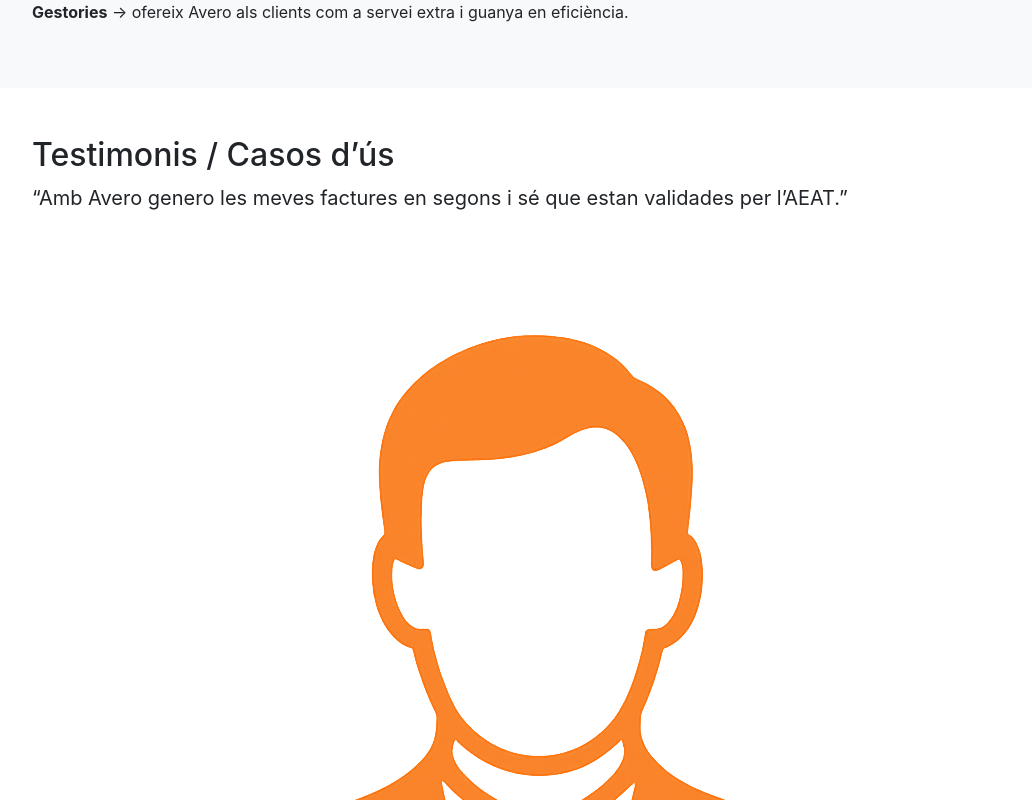
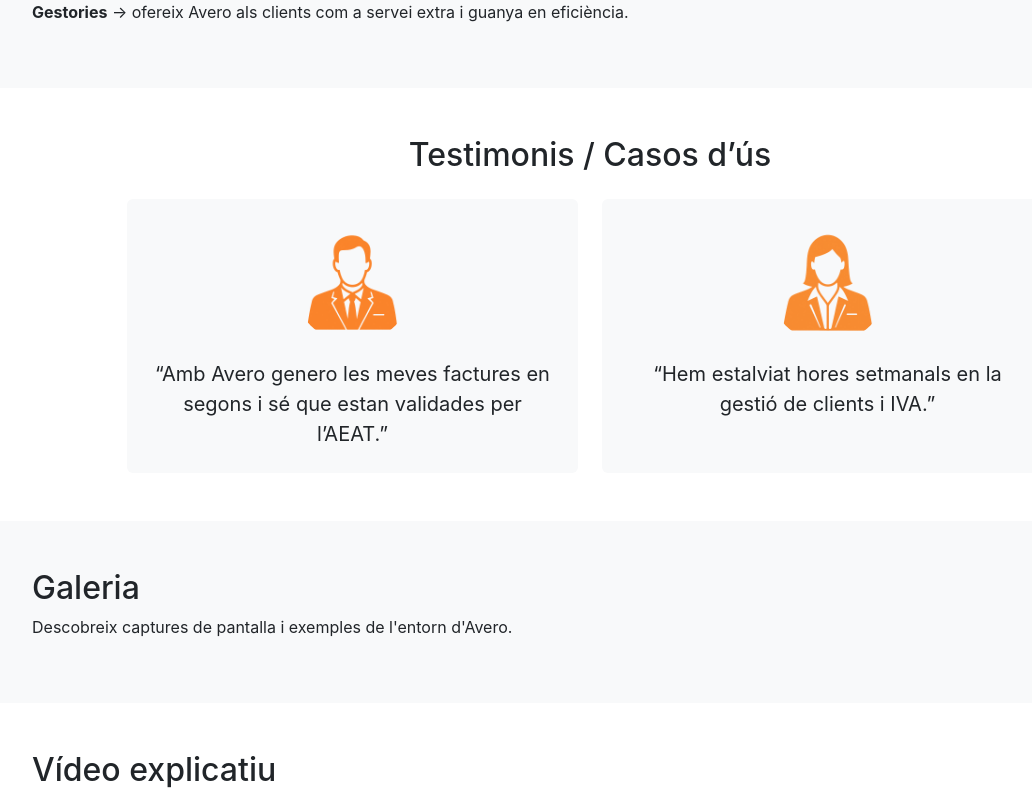
Before and after one commit to joanchorto1/web-jct-agency, a React (Create React App) app: page /avero in a window 1280 px wide. Shown: the part 1860-2660 px from the top of the page, without its empty margins (50-1082 px from the left). Built offline with nearby package versions, Linux system fonts and the light colour scheme.

Commit message:
style: improve testimonials layout

```diff
--- a/src/components/components/avero.js
+++ b/src/components/components/avero.js
@@ -128,11 +128,35 @@
       {/* Testimonis */}
       <section className="py-5">
         <div className="container">
-          <h2>Testimonis / Casos d’ús</h2>
-          <blockquote className="blockquote">“Amb Avero genero les meves factures en segons i sé que estan validades per l’AEAT.”</blockquote>
-          <img src={man} alt=""/>
-          <img src={woman} alt=""/>
-          <blockquote className="blockquote">“Hem estalviat hores setmanals en la gestió de clients i IVA.”</blockquote>
+          <h2 className="text-center mb-4">Testimonis / Casos d’ús</h2>
+          <div className="row g-4 justify-content-center">
+            <div className="col-md-6 col-lg-5">
+              <div className="p-4 bg-light h-100 text-center rounded">
+                <img
+                  src={man}
+                  alt="Client satisfet"
+                  className="img-fluid rounded-circle mb-3"
+                  style={{ width: '120px', height: '120px', objectFit: 'cover' }}
+                />
+                <blockquote className="blockquote mb-0">
+                  “Amb Avero genero les meves factures en segons i sé que estan validades per l’AEAT.”
+                </blockquote>
+              </div>
+            </div>
+            <div className="col-md-6 col-lg-5">
+              <div className="p-4 bg-light h-100 text-center rounded">
+                <img
+                  src={woman}
+                  alt="Client satisfet"
+                  className="img-fluid rounded-circle mb-3"
+                  style={{ width: '120px', height: '120px', objectFit: 'cover' }}
+                />
+                <blockquote className="blockquote mb-0">
+                  “Hem estalviat hores setmanals en la gestió de clients i IVA.”
+                </blockquote>
+              </div>
+            </div>
+          </div>
         </div>
       </section>
 
```
